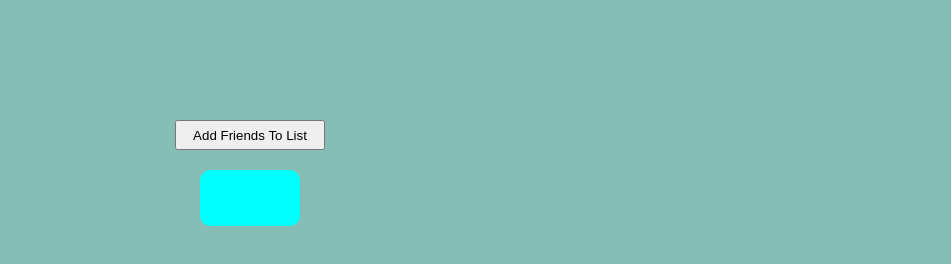
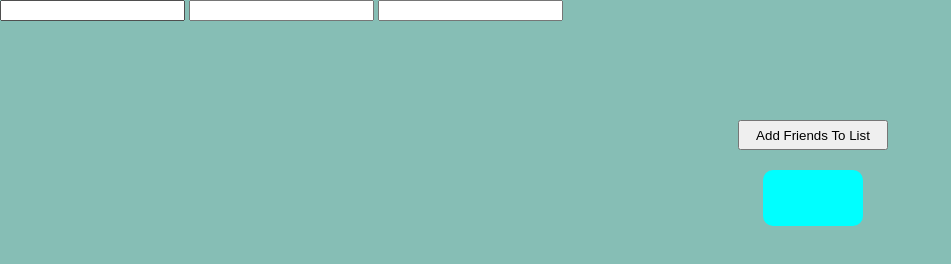
Before and after one commit to AvarageCodeEnjoyer/Classes-Practice, a plain HTML site: page index.html in a window 1280 px wide. Shown: the whole page, without its empty margins (0-951 px from the left). Drawn offline with Linux system fonts and the light colour scheme.

Commit message:
added form

```diff
--- a/index.html
+++ b/index.html
@@ -10,6 +10,11 @@
 </head>
 <body>
   <div class="container">
+    <form action="">
+      <input type="text" id="name">
+      <input type="text" id="school">
+      <input type="number" id="age">
+    </form>
     <div class="inner-container">
       <button id="btn">Add Friends To List</button>
       <div class="list">
```
